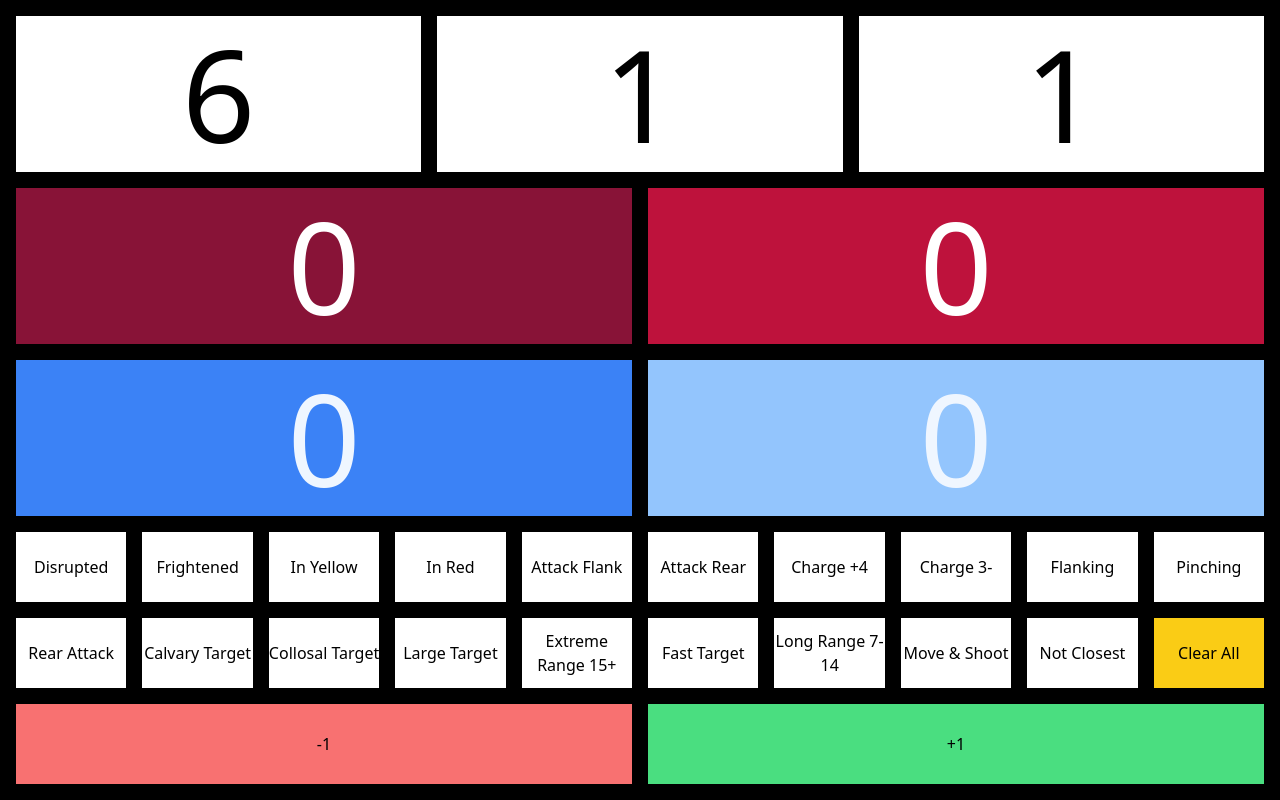
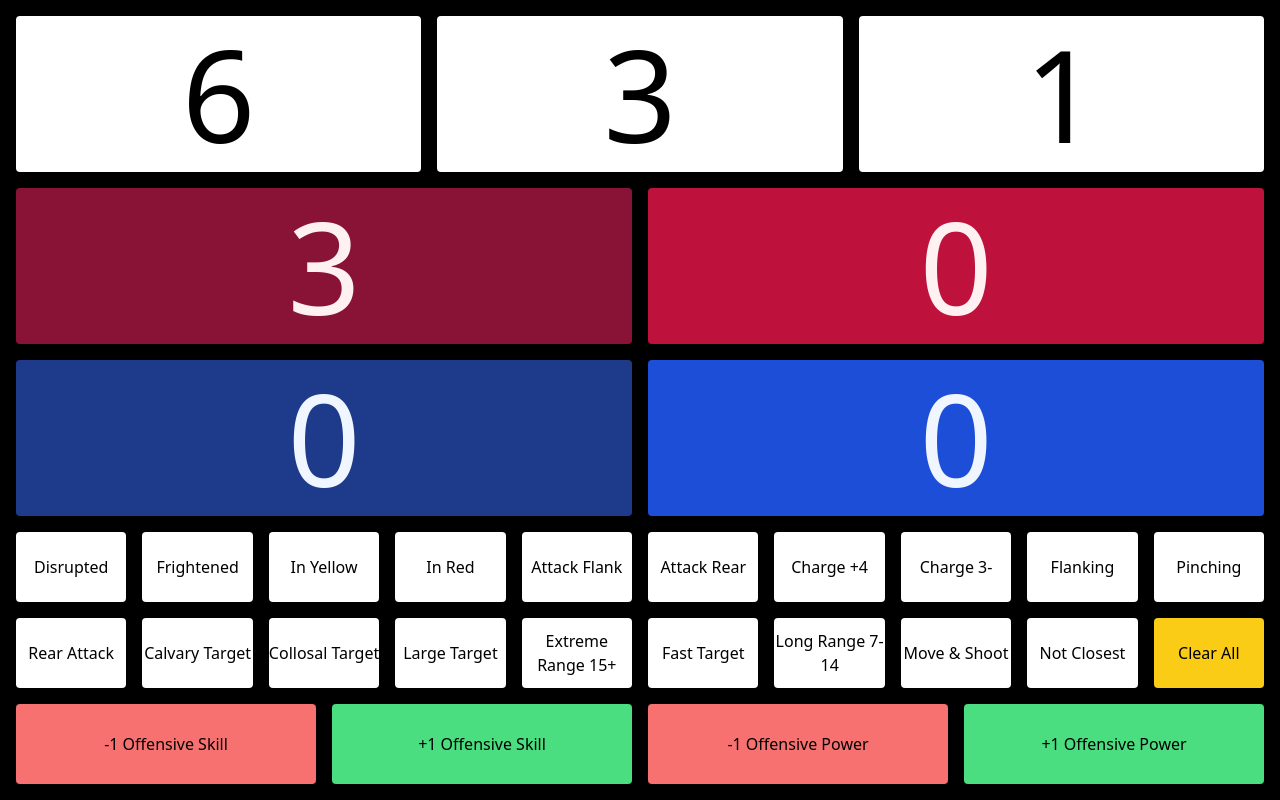
Before and after one commit to peterclark/battledeck, a React (Vite) app: page / in a window 1280 px wide. Built offline with nearby package versions, Linux system fonts and the light colour scheme.

Commit message:
modifier calculations

```diff
--- a/src/App.jsx
+++ b/src/App.jsx
@@ -8,7 +8,7 @@ import className from "classnames";
 
 const MAX_DICE = 20;
 const MAX_ROLL = 10;
-const MODIFIER_CLASSES = "flex-1";
+const MODIFIER_CLASSES = "flex-1 rounded";
 
 const App = () => {
   const [dice, setDice] = useState(6);
@@ -79,6 +79,33 @@ const App = () => {
     setDefensivePower((dp) => (dp + mod) % MAX_ROLL);
   };
 
+  const handleIncAttack = (mod) => {
+    const [d, os, op] = mod || [];
+    handleIncDice(d);
+    handleIncOffensiveSkill(os);
+    handleIncOffensivePower(op);
+  };
+
+  useMemo(() => handleIncAttack(disrupted ? [-1, -1, -1] : [1,1,1]) , [disrupted]);
+  // useMemo(() => handleIncAttack(frightened ? [-1, -1, -1] : [1,1,1]) , [frightened]);
+  useMemo(() => handleIncAttack(inTheYellow ? [-1, 0, 0] : [1,0,0]) , [inTheYellow]);
+  useMemo(() => handleIncAttack(inTheRed ? [-2,0,0] : [2,0,0]) , [inTheRed]);
+  useMemo(() => handleIncAttack(attackingToFlank ? [1,0,0,] : [-1,0,0]) , [attackingToFlank]);
+  useMemo(() => handleIncAttack(attackingToRear ? [0,-1,-1] : [0,1,1]) , [attackingToRear]);
+  useMemo(() => handleIncAttack(chargingFourOrMoreDice ? [+2,0,0] : [-2,0,0]) , [chargingFourOrMoreDice]);
+  useMemo(() => handleIncAttack(chargingThreeOrLessDice ? [1,0,0] : [-1,0,0]) , [chargingThreeOrLessDice]);
+  useMemo(() => handleIncAttack(flanking ? [0,1,0] : [0,-1,0]) , [flanking]);
+  useMemo(() => handleIncAttack(pinching ? [0,1,1] : [0,-1,-1]) , [pinching]);
+  useMemo(() => handleIncAttack(rearAttacking ? [0,1,1] : [0,-1,-1]) , [rearAttacking]);
+  useMemo(() => handleIncAttack(calvaryTarget ? [0,-1,0] : [0,1,0]) , [calvaryTarget]);
+  useMemo(() => handleIncAttack(collosalTarget ? [0,2,0] : [0,-2,0]) , [collosalTarget]);
+  useMemo(() => handleIncAttack(extremeRange ? [0,-2,0] : [0,2,0]) , [extremeRange]);
+  useMemo(() => handleIncAttack(fastMovingTarget ? [0,-1,0] : [0,1,0]) , [fastMovingTarget]);
+  useMemo(() => handleIncAttack(largeTarget ? [0,1,0] : [0,-1,0]) , [largeTarget]);
+  useMemo(() => handleIncAttack(longRange ? [0,-1,0] : [0,1,0]) , [longRange]);
+  useMemo(() => handleIncAttack(moveAndShoot ? [0,-1,0] : [0,1,0]) , [moveAndShoot]);
+  useMemo(() => handleIncAttack(notClosestTarget ? [0,-1,0] : [0,1,0]) , [notClosestTarget]);
+
   const handleClearAll = () => {
     setDice(6);
     setOffensiveSkill(0);
@@ -109,30 +136,30 @@ const App = () => {
   return (
     <div className="BattleDeck flex flex-col h-screen bg-black gap-4">
       <div className="Roll flex flex-1 text-9xl mx-4 mt-4 my-2 mb-0 gap-4">
-        <button className="Dice flex-1 flex items-center justify-center bg-white" onClick={() => handleIncDice(1)}>
+        <button className="Dice flex-1 flex items-center justify-center bg-white rounded" onClick={() => handleIncDice(1)}>
           {dice}
         </button>
-        <div className="RollToHit flex-1 flex items-center justify-center bg-white">
+        <div className="RollToHit flex-1 flex items-center justify-center bg-white rounded">
           {rollToHit}
         </div>
-        <div className="RollToWound flex-1 flex items-center justify-center bg-white">
+        <div className="RollToWound flex-1 flex items-center justify-center bg-white rounded">
           {rollToWound}
         </div>
       </div>
       <div className="Offense flex flex-1 text-9xl gap-4 mx-4">
         <div className="OffensiveSkill flex flex-1">
-          <button className="OffensiveSkillRank flex-1 bg-rose-900 text-white" onClick={() => handleIncOffensiveSkill(1)}>{offensiveSkill}</button>
+          <button className="OffensiveSkillRank flex-1 bg-rose-900 text-rose-50 rounded" onClick={() => handleIncOffensiveSkill(1)}>{offensiveSkill}</button>
         </div>
         <div className="OffensivePower flex flex-1">
-          <button className="OffensivePowerRank flex-1 bg-rose-700 text-white" onClick={() => handleIncOffensivePower(1)}>{offensivePower}</button>
+          <button className="OffensivePowerRank flex-1 bg-rose-700 text-rose-50 rounded" onClick={() => handleIncOffensivePower(1)}>{offensivePower}</button>
         </div>
       </div>
       <div className="Defense flex flex-1 text-9xl gap-4 mx-4">
         <div className="DefensiveSkill flex flex-1">
-          <button className="DefensiveSkillRank flex-1 bg-blue-500 text-blue-50" onClick={() => handleIncDefensiveSkill(1)}>{defensiveSkill}</button>
+          <button className="DefensiveSkillRank flex-1 bg-blue-900 text-blue-50 rounded" onClick={() => handleIncDefensiveSkill(1)}>{defensiveSkill}</button>
         </div>
         <div className="DefensivePower flex flex-1">
-          <button className="DefensivePowerRank flex-1 bg-blue-300 text-blue-50" onClick={() => handleIncDefensivePower(1)}>{defensivePower}</button>
+          <button className="DefensivePowerRank flex-1 bg-blue-700 text-blue-50 rounded" onClick={() => handleIncDefensivePower(1)}>{defensivePower}</button>
         </div>
       </div>
       <div className="SituationalModifiers mx-4 flex flex-col flex-1 gap-4">
@@ -162,8 +189,10 @@ const App = () => {
         </div>
       </div>
       <div className="CommandActionModifiers flex h-20 gap-4 mx-4 mb-4">
-        <button className="Plus1 flex-1 bg-red-400">-1</button>
-        <button className="Plus1 flex-1 bg-green-400">+1</button>
+        <button className="Plus1 flex-1 bg-red-400 rounded" onClick={() => handleIncOffensiveSkill(-1)}>-1 Offensive Skill</button>
+        <button className="Plus1 flex-1 bg-green-400 rounded" onClick={() => handleIncOffensiveSkill(1)}>+1 Offensive Skill</button>
+        <button className="Plus1 flex-1 bg-red-400 rounded" onClick={() => handleIncOffensivePower(-1)}>-1 Offensive Power</button>
+        <button className="Plus1 flex-1 bg-green-400 rounded" onClick={() => handleIncOffensivePower(1)}>+1 Offensive Power</button>
       </div>
     </div>
   )
```
